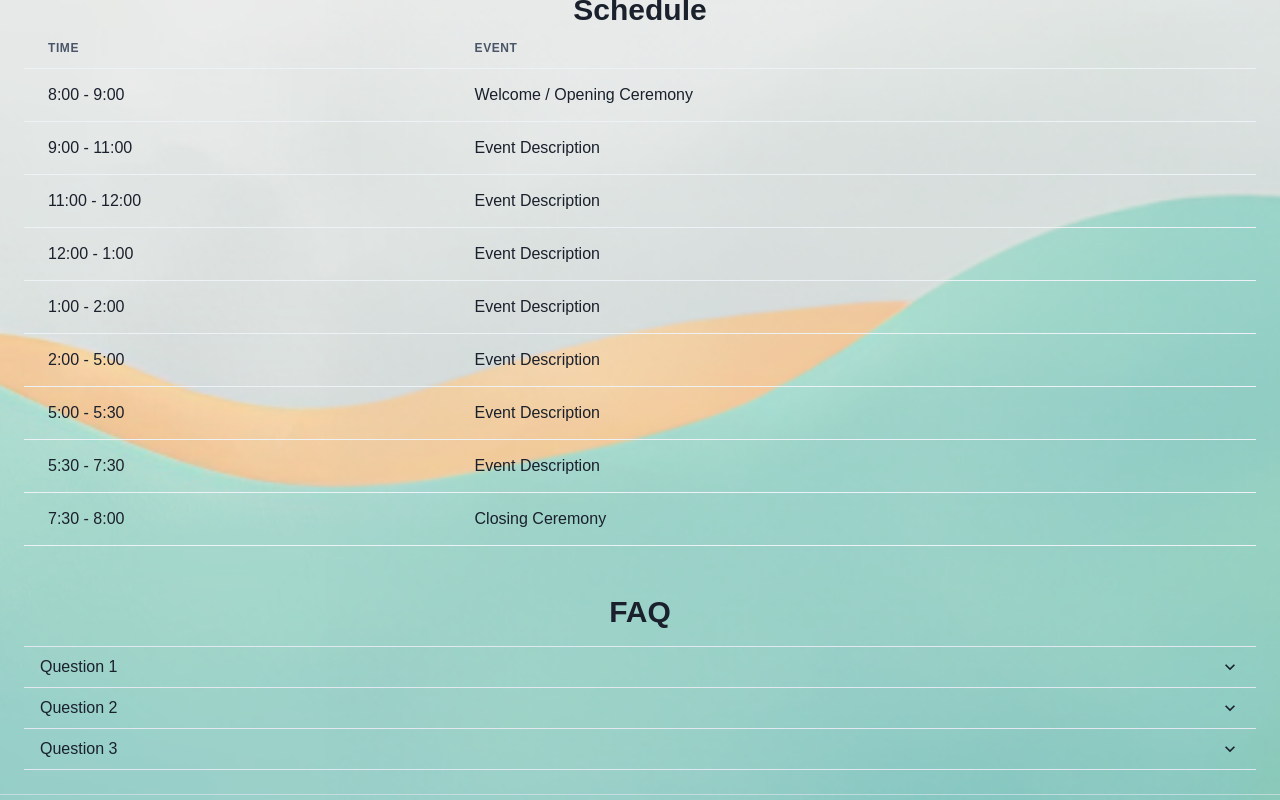
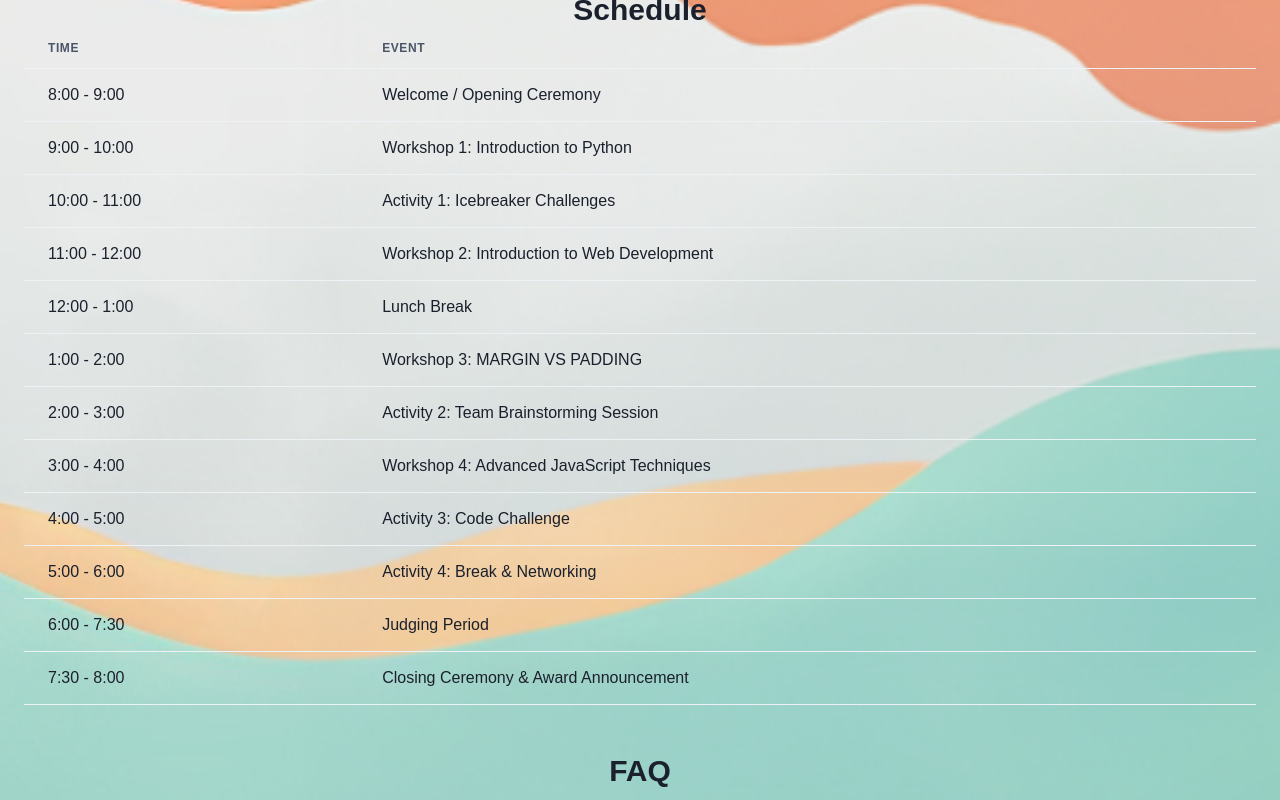
Before and after one commit to Cal-Commit/oasis, a Next.js app: page / in a window 1280 px wide. Shown: the part 2000-2800 px from the top of the page. Built offline with nearby package versions, Linux system fonts and the light colour scheme; a web font is replaced by a local one.

Commit message:
added faq and schedule

```diff
--- a/src/pages/index.jsx
+++ b/src/pages/index.jsx
@@ -78,19 +78,23 @@ const teamMembers = [
 ];
 const faqData = [
   {
-    question: "Question 1",
-    answer: "Answer 1",
+    question: "Who can participate at OasisHacks?",
+    answer: "OskiHacks is open to all students, under the age of 18, who are interested in technology, engineering, and innovation, but we aim to be a high school student driven hackathon.",
   },
   {
-    question: "Question 2",
-    answer: "Answer 2",
+    question: "What resources will be provided to participants at OasisHacks?",
+    answer: "Participants will have access to a range of resources, including expert mentorship, cutting-edge technologies and platforms, and networking opportunities with peers and industry partners.",
   },
   {
-    question: "Question 3",
-    answer: "Answer 3",
+    question: "Can I participate as an individual, or do I need to form a team?",
+    answer: "You can participate as an individual or as part of a team. We encourage participants to form teams of up to 4 members to promote collaboration and diversity of skills.",
   },
-  // Add more questions and answers as needed
+  {
+    question: "What are the prizes for the OasisHacks?",
+    answer: "The prize details will be announced closer to the event date. However, previous years have offered cash prizes, sponsor prizes, and other valuable rewards.",
+  },
 ];
+
 const App = () => (
   <ChakraProvider theme={theme}>
     <Global styles={customScrollBar} />
@@ -278,67 +282,92 @@ const App = () => (
       animate={{ opacity: 1 }}
       transition={{ duration: 0.5, delay: 0.2 }}
     >
-              <Td>9:00 - 11:00</Td>
-              <Td>Event Description</Td>
+      <Td>9:00 - 10:00</Td>
+      <Td>Workshop 1: Introduction to Python</Td>
     </MotionTr>
     <MotionTr
       initial={{ opacity: 0 }}
       animate={{ opacity: 1 }}
       transition={{ duration: 0.5, delay: 0.3 }}
     >
-              <Td>11:00 - 12:00</Td>
-              <Td>Event Description</Td>
+      <Td>10:00 - 11:00</Td>
+      <Td>Activity 1: Icebreaker Challenges</Td>
     </MotionTr>
     <MotionTr
       initial={{ opacity: 0 }}
       animate={{ opacity: 1 }}
       transition={{ duration: 0.5, delay: 0.4 }}
     >
-              <Td>12:00 - 1:00</Td>
-              <Td>Event Description</Td>
+      <Td>11:00 - 12:00</Td>
+      <Td>Workshop 2: Introduction to Web Development</Td>
     </MotionTr>
     <MotionTr
       initial={{ opacity: 0 }}
       animate={{ opacity: 1 }}
       transition={{ duration: 0.5, delay: 0.5 }}
     >
-              <Td>1:00 - 2:00</Td>
-              <Td>Event Description</Td>
+      <Td>12:00 - 1:00</Td>
+      <Td>Lunch Break</Td>
     </MotionTr>
     <MotionTr
       initial={{ opacity: 0 }}
       animate={{ opacity: 1 }}
       transition={{ duration: 0.5, delay: 0.6 }}
     >
-              <Td>2:00 - 5:00</Td>
-              <Td>Event Description</Td>
+      <Td>1:00 - 2:00</Td>
+      <Td>Workshop 3: MARGIN VS PADDING</Td>
     </MotionTr>
     <MotionTr
       initial={{ opacity: 0 }}
       animate={{ opacity: 1 }}
       transition={{ duration: 0.5, delay: 0.7 }}
     >
-              <Td>5:00 - 5:30</Td>
-              <Td>Event Description</Td>
+      <Td>2:00 - 3:00</Td>
+      <Td>Activity 2: Team Brainstorming Session</Td>
     </MotionTr>
     <MotionTr
       initial={{ opacity: 0 }}
       animate={{ opacity: 1 }}
       transition={{ duration: 0.5, delay: 0.8 }}
     >
-              <Td>5:30 - 7:30</Td>
-              <Td>Event Description</Td>
+      <Td>3:00 - 4:00</Td>
+      <Td>Workshop 4: Advanced JavaScript Techniques</Td>
     </MotionTr>
     <MotionTr
       initial={{ opacity: 0 }}
       animate={{ opacity: 1 }}
       transition={{ duration: 0.5, delay: 0.9 }}
     >
+      <Td>4:00 - 5:00</Td>
+      <Td>Activity 3: Code Challenge</Td>
+    </MotionTr>
+    <MotionTr
+      initial={{ opacity: 0 }}
+      animate={{ opacity: 1 }}
+      transition={{ duration: 0.5, delay: 1 }}
+    >
+      <Td>5:00 - 6:00</Td>
+      <Td>Activity 4: Break & Networking</Td>
+    </MotionTr>
+    <MotionTr
+      initial={{ opacity: 0 }}
+      animate={{ opacity: 1 }}
+      transition={{ duration: 0.5, delay: 1.1 }}
+    >
+      <Td>6:00 - 7:30</Td>
+      <Td>Judging Period</Td>
+    </MotionTr>
+    <MotionTr
+      initial={{ opacity: 0 }}
+      animate={{ opacity: 1 }}
+      transition={{ duration: 0.5, delay: 1.2 }}
+    >
       <Td>7:30 - 8:00</Td>
-              <Td>Closing Ceremony</Td>
+      <Td>Closing Ceremony & Award Announcement</Td>
     </MotionTr>
   </Tbody>
 </Table>
+
       </Box>
       {/* FAQ Section */}
       <Box p="6">
```
Lines whose indentation alone changed are shown as unchanged.
